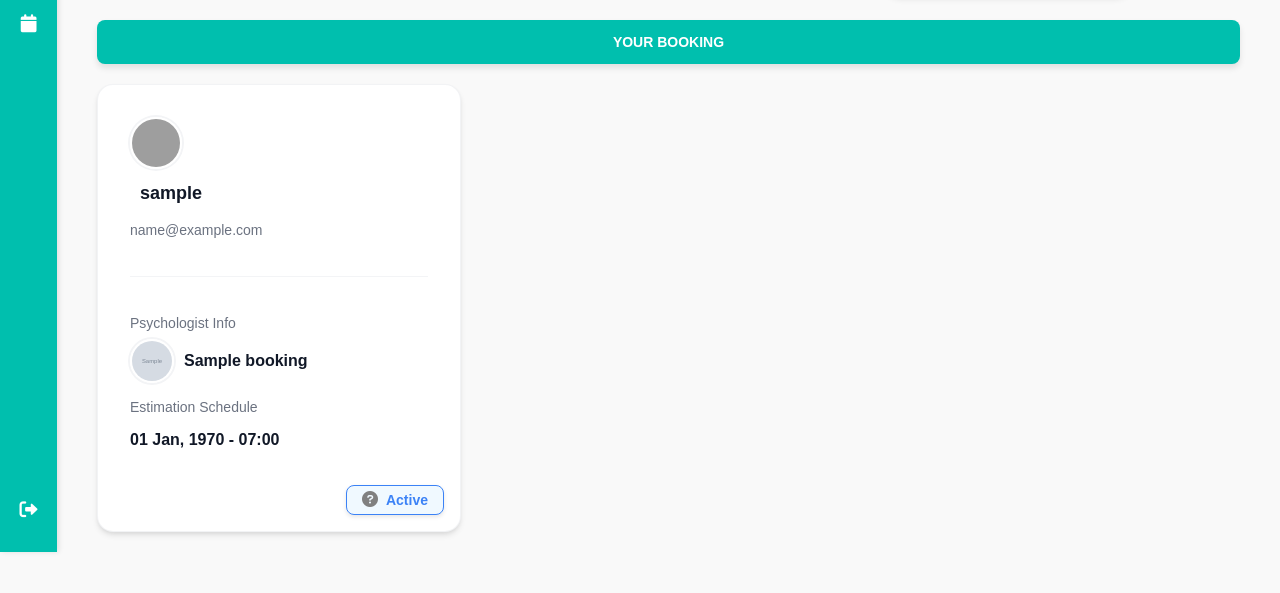
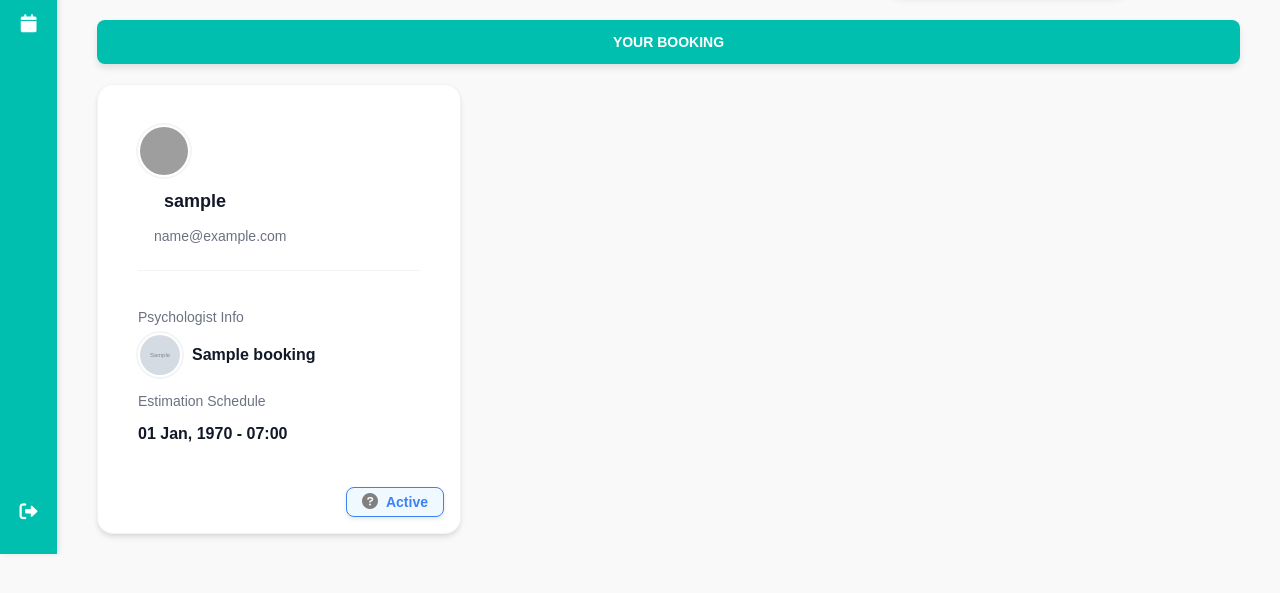
Before and after one commit to absrdprogrammer/mental-health-tracker-web, a CodeIgniter app: the page made by application/views/user/booking.php in a window 1280 px wide. Shown: the part 70-663 px from the top of the page. Run offline with CodeIgniter, Linux system fonts and the light colour scheme; a user stored in the database is signed in; tables that the repository leaves empty hold one stand-in row (values such as "Sample post"); the template is opened without the code that fills it: most values are stand-ins (such as "Sample title", 1, 10 or a date in 2020); grey boxes marked "Sample" are stand-in pictures; data that the repository does not hold is empty; grey boxes are pictures that could not be loaded.

Commit message:
update main.css

```diff
--- a/assets/css/main.css
+++ b/assets/css/main.css
@@ -481,7 +481,7 @@ body {
 
   /* Patient Info Section */
   .patient-info {
-	padding: 1rem;
+	padding: 1.5rem;
 
   }
 
@@ -506,10 +506,7 @@ body {
 
   /* Patient Details */
   .patient-details {
-	display: flex;
-	flex-direction: column; /* Menyusun nama dan email secara vertikal */
-	flex-grow: 1; /
-
+	margin-left: 1rem;
   }
 
   .patient-name {
@@ -522,7 +519,7 @@ body {
   .patient-contact {
 	color: #6B7280;
 	font-size: 0.875rem;
-	line-height: 1rem;
+	line-height: 1.25rem;
   }
 
   /* Doctor Section */
```
